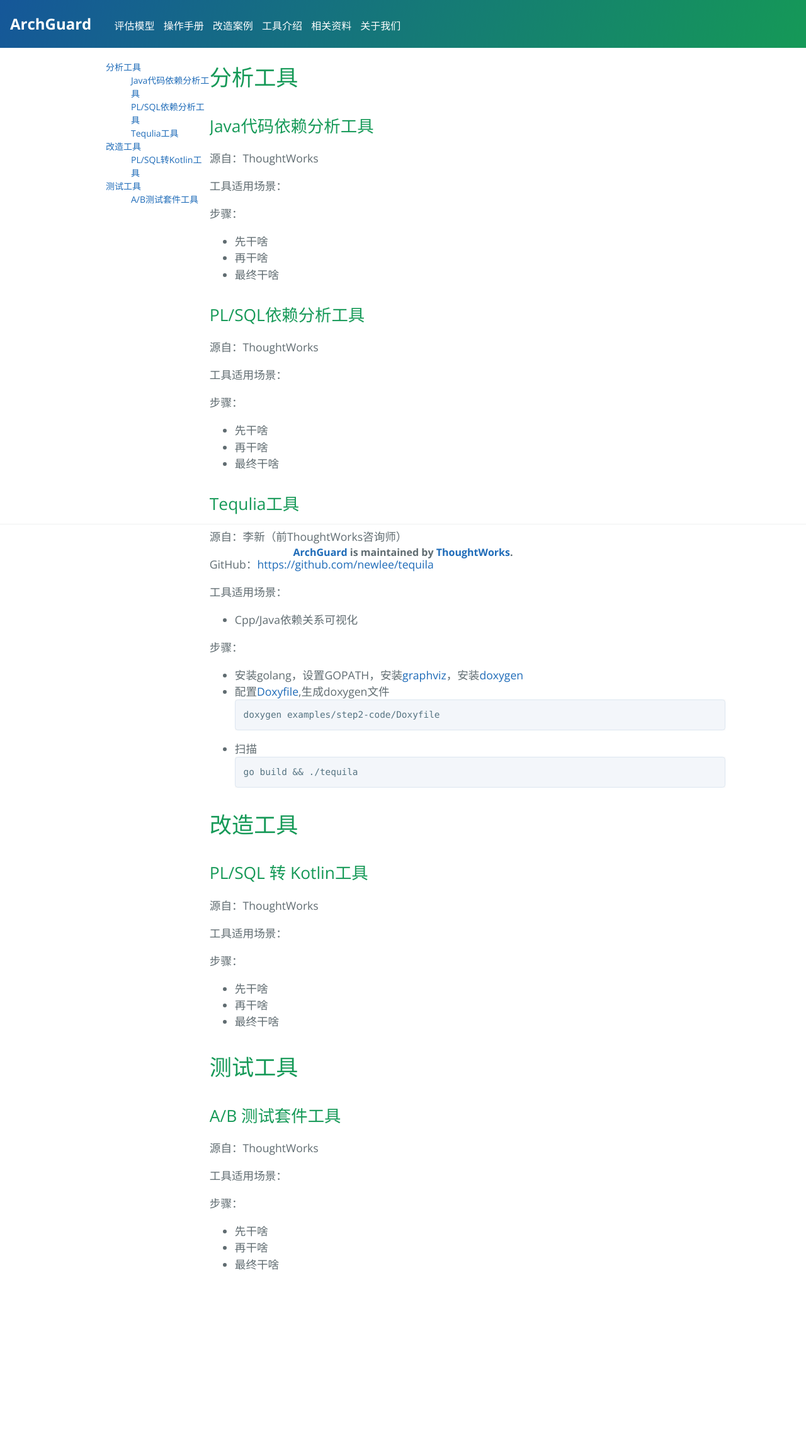
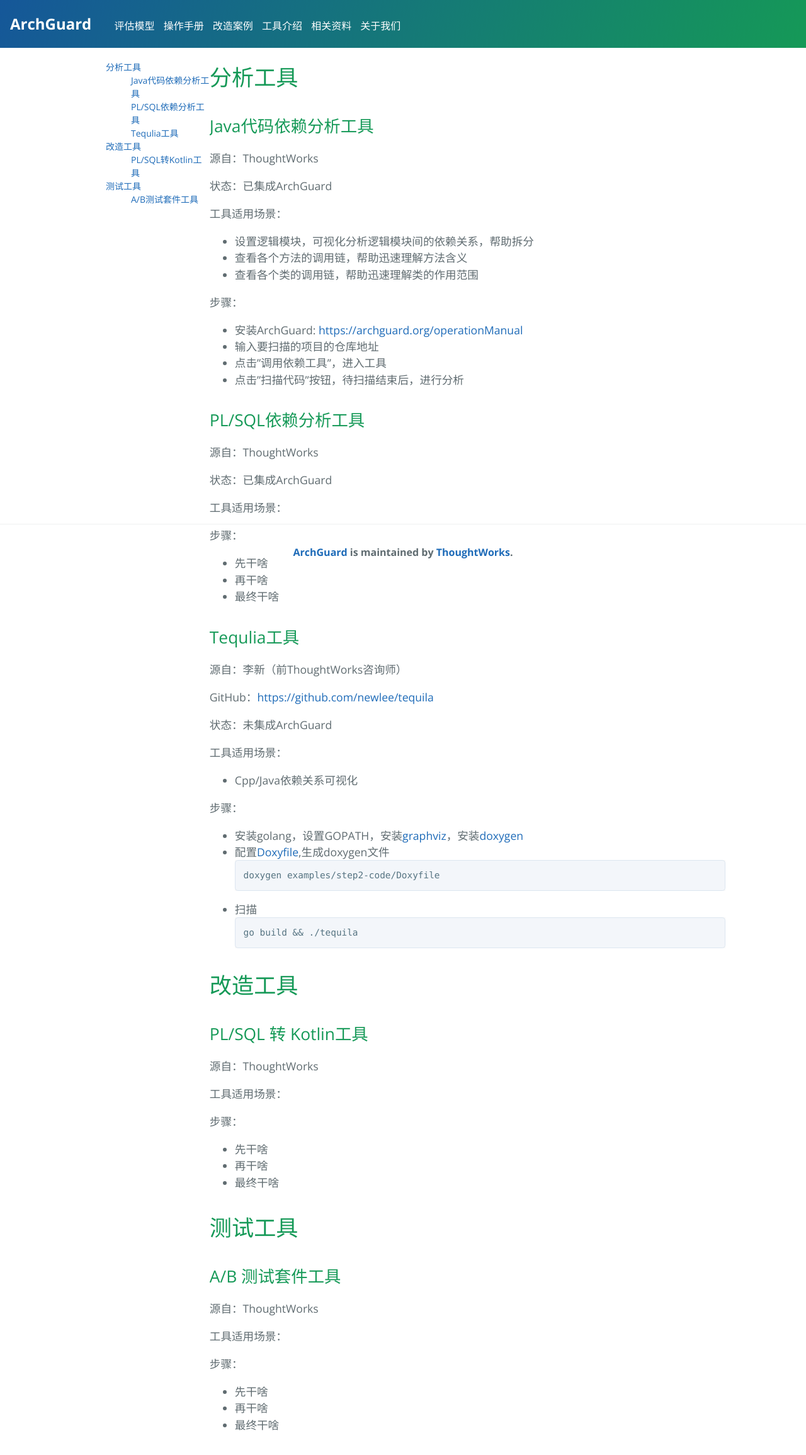
Before and after one commit to archguard/archguard.org, a Jekyll site: the page built from tools.md, in a window 1280 px wide. Shown: the top 2311 px of the page at 63% size. Built offline with Jekyll 4.4.1, drawn with Linux system fonts in a browser that asks for light colours; our own code applies the rules of GitHub Pages for plain Markdown files.

Commit message:
feat: add tools

```diff
--- a/tools.md
+++ b/tools.md
@@ -6,16 +6,25 @@ layout: tool
 ## Java代码依赖分析工具
 源自：ThoughtWorks
 
+状态：已集成ArchGuard
+
 工具适用场景：
+
+- 设置逻辑模块，可视化分析逻辑模块间的依赖关系，帮助拆分
+- 查看各个方法的调用链，帮助迅速理解方法含义
+- 查看各个类的调用链，帮助迅速理解类的作用范围
 
 步骤：
 
-- 先干啥
-- 再干啥
-- 最终干啥
+- 安装ArchGuard: [https://archguard.org/operationManual](https://archguard.org/operationManual)
+- 输入要扫描的项目的仓库地址
+- 点击"调用依赖工具"，进入工具
+- 点击"扫描代码"按钮，待扫描结束后，进行分析
 
 ## PL/SQL依赖分析工具
 源自：ThoughtWorks
+
+状态：已集成ArchGuard
 
 工具适用场景：
 
@@ -29,6 +38,8 @@ layout: tool
 源自：李新（前ThoughtWorks咨询师）
 
 GitHub：[https://github.com/newlee/tequila](https://github.com/newlee/tequila)
+
+状态：未集成ArchGuard
 
 工具适用场景：
 
```
